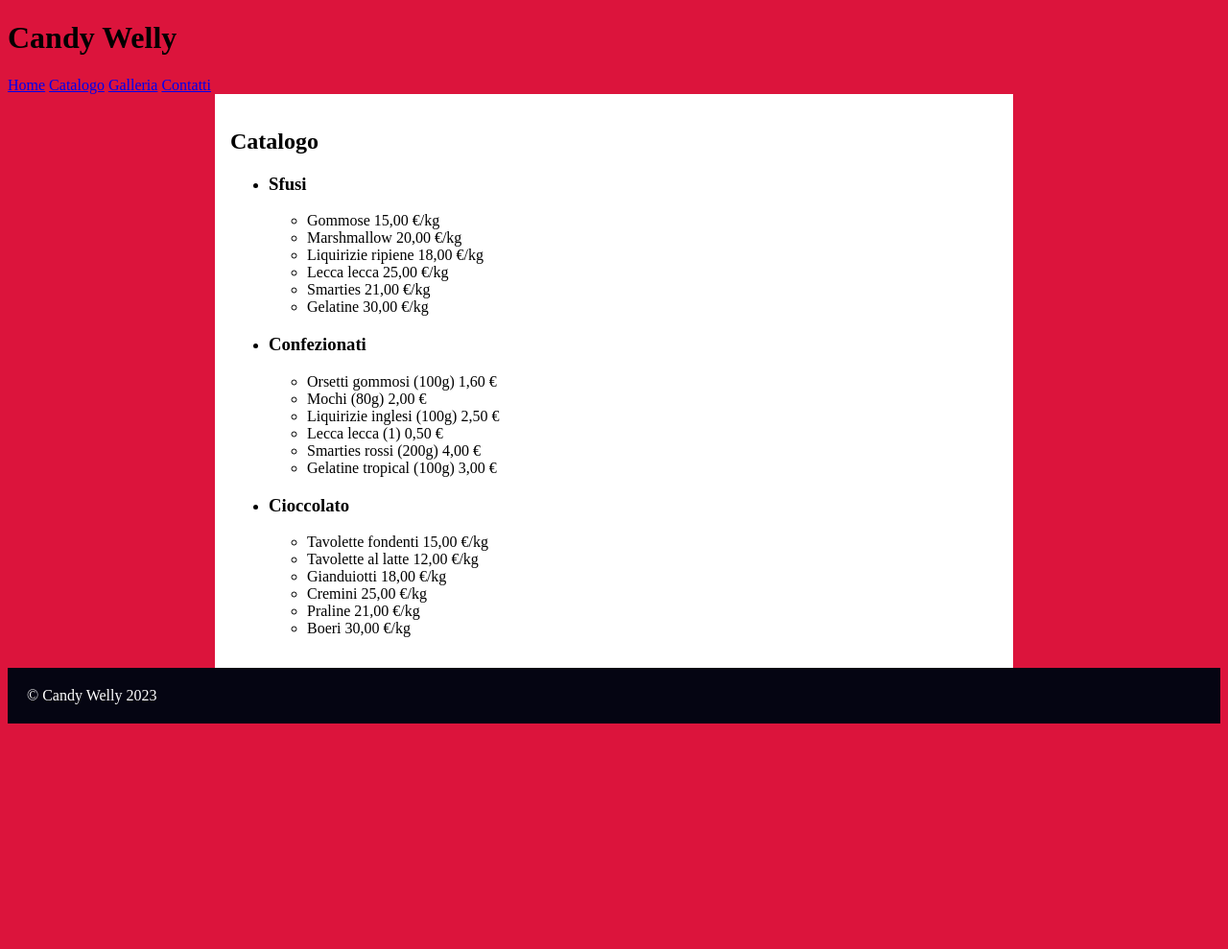
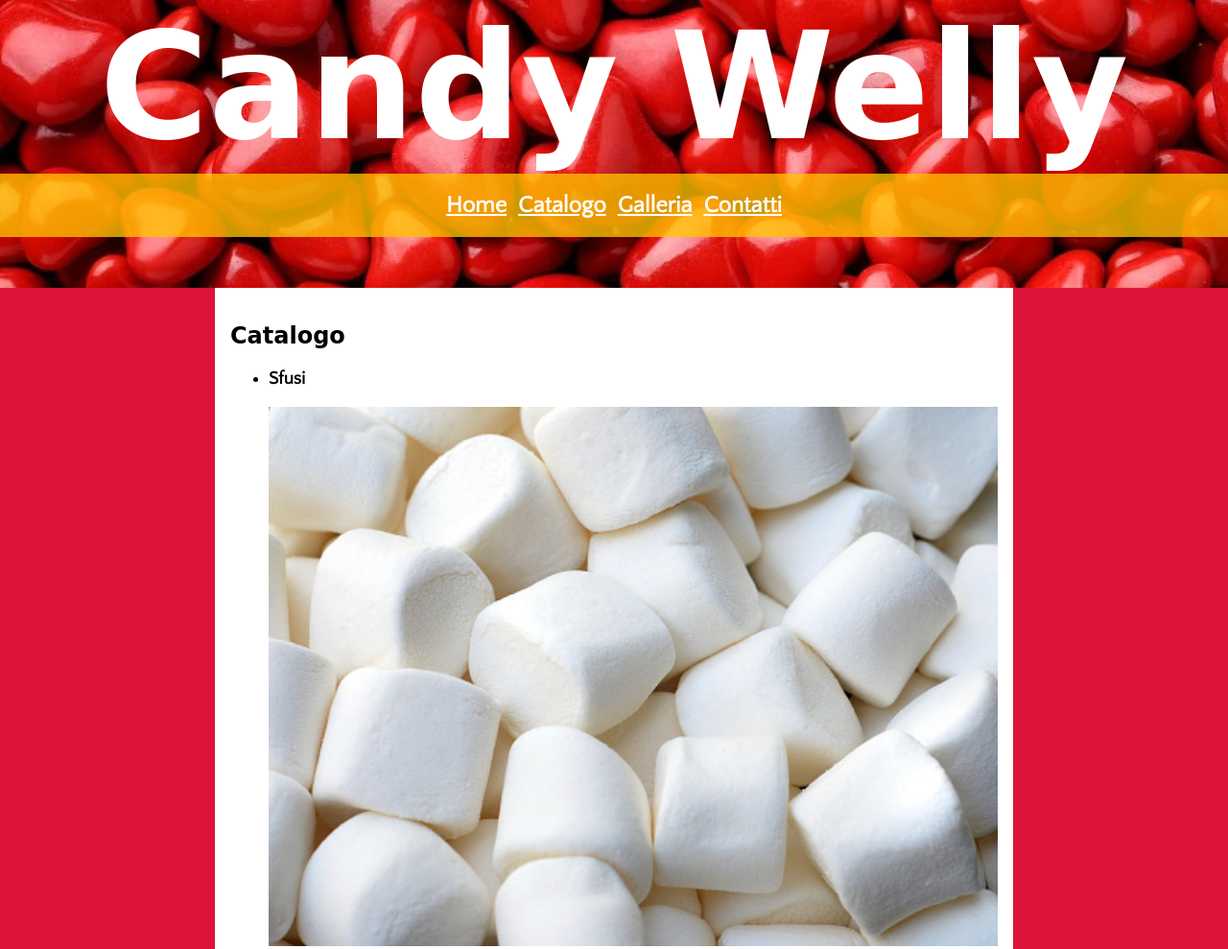
Before and after one commit to Ceccio03/ripassone, a plain HTML site: page catalog.html in a window 1280 px wide. Shown: the top 989 px of the page at 96% size. Before the commit the page ends 800 px from the top, so only its background shows below. Drawn offline with Linux system fonts and the light colour scheme; a web font is replaced by a local one.

Commit message:
Added some style

```diff
--- a/catalog.html
+++ b/catalog.html
@@ -10,10 +10,10 @@
     <header>
         <h1>Candy Welly</h1>
         <nav>
-            <a href="./index.html">Home</a>
-            <a href="./catalog.html">Catalogo</a>
-            <a href="./gallery.html">Galleria</a>
-            <a href="./contacts.html">Contatti</a>
+            <a class="nav-link" href="./index.html">Home</a>
+            <a class="nav-link" href="./catalog.html">Catalogo</a>
+            <a class="nav-link" href="./gallery.html">Galleria</a>
+            <a class="nav-link" href="./contacts.html">Contatti</a>
         </nav>
     </header>
     <main>
@@ -21,6 +21,7 @@
         <ul>
             <li>
                 <h3>Sfusi</h3>
+                <img class="marshmallow" src="./assets/marshmallow.jpg" alt="marshmallow">
                 <ul>
                     <li>Gommose 15,00 €/kg</li>
                     <li>Marshmallow 20,00 €/kg</li>
@@ -32,6 +33,7 @@
             </li>
             <li>
                 <h3>Confezionati</h3>
+                <img class="orsetto" src="./assets/orsetti-gommosi-haribo.jpeg" alt="orsetti gommosi">
                 <ul>
                     <li>Orsetti gommosi (100g) 1,60 €</li>
                     <li>Mochi (80g) 2,00 €</li>
@@ -43,6 +45,7 @@
             </li>
             <li>
                 <h3>Cioccolato</h3>
+                <img class="chocolate" src="./assets/cioccolato.jpg" alt="cioccolato">
                 <ul>
                     <li>Tavolette fondenti 15,00 €/kg</li>
                     <li>Tavolette al latte 12,00 €/kg</li>
--- a/style.css
+++ b/style.css
@@ -1,5 +1,13 @@
+@import url('https://fonts.googleapis.com/css2?family=Emilys+Candy&family=Quattrocento+Sans:ital@0;1&display=swap');
+
 body{
     background-color: crimson;
+    margin: 0px;
+    font-family: 'Quattrocento Sans', sans-serif;
+}
+
+h1, h2{
+    font-family: 'Emilys Candy', cursive;
 }
 
 .gallery-img{
@@ -26,4 +34,35 @@ footer{
     background-color: #050512;
     color: white;
     padding: 20px;
+    text-align: center;
 }
+
+header{
+    background-image: url("./assets/candy6.webp");
+    background-repeat: no-repeat;
+    background-size: cover;
+    height: 300px;
+    color: white;
+    text-align: center;
+}
+
+h1{
+    font-size: 155px;
+    margin: 0px;
+}
+
+nav{
+    background-color: rgba(255, 196, 0, 0.776);
+    padding: 20px;
+}
+
+.nav-link{
+    color: white;
+    font-size: x-large;
+    font-weight: bold;
+    margin: 0px 4px;
+}
+
+.orsetto, .chocolate, .marshmallow{
+    width: 100%;
+}
```
Also changed, not shown: contacts.html (+6 -6 lines), gallery.html (+4 -4 lines), index.html (+4 -4 lines), assets/cioccolato.jpg (added), assets/marshmallow.jpg (added), assets/orsetti-gommosi-haribo.jpeg (added).
